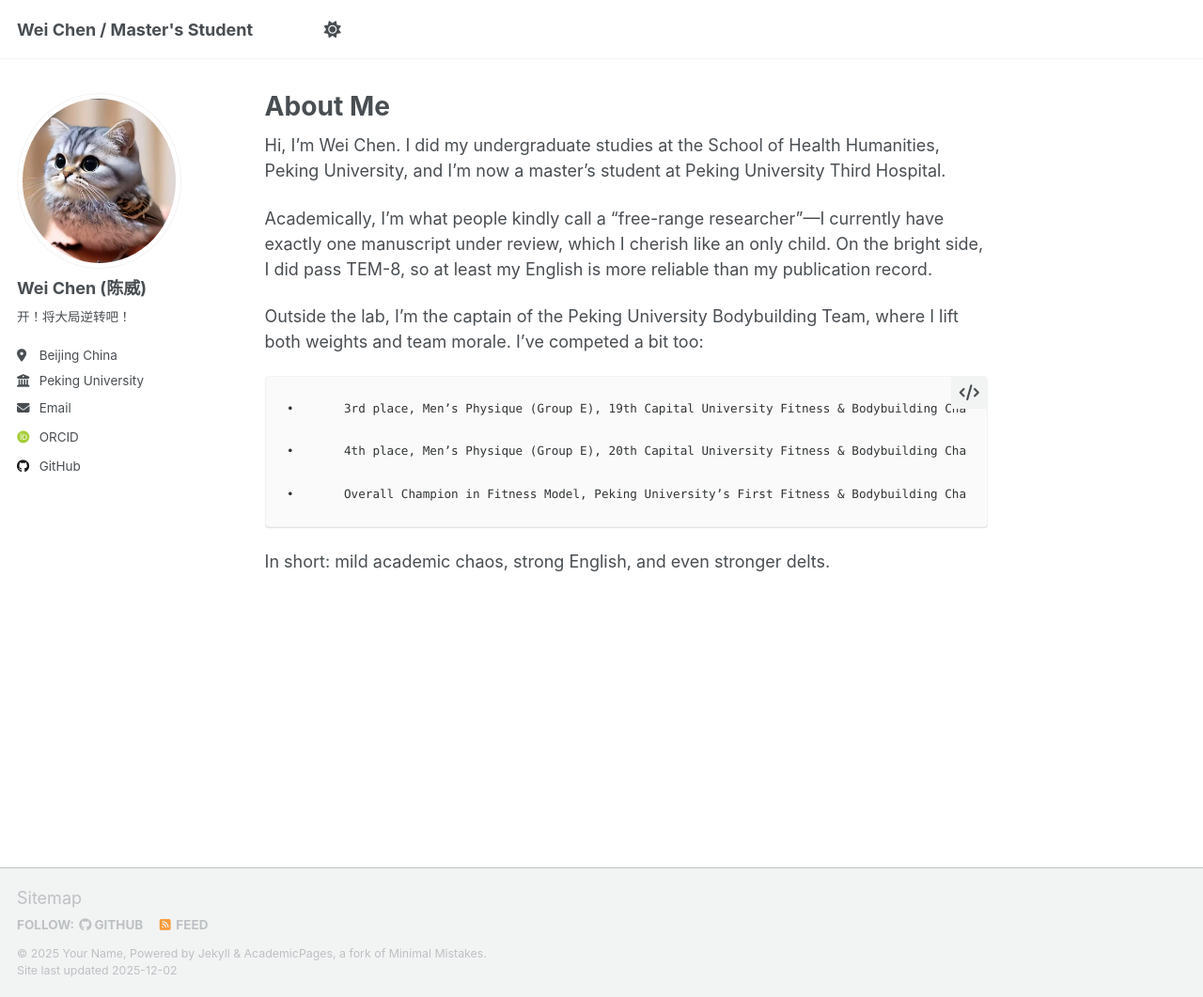
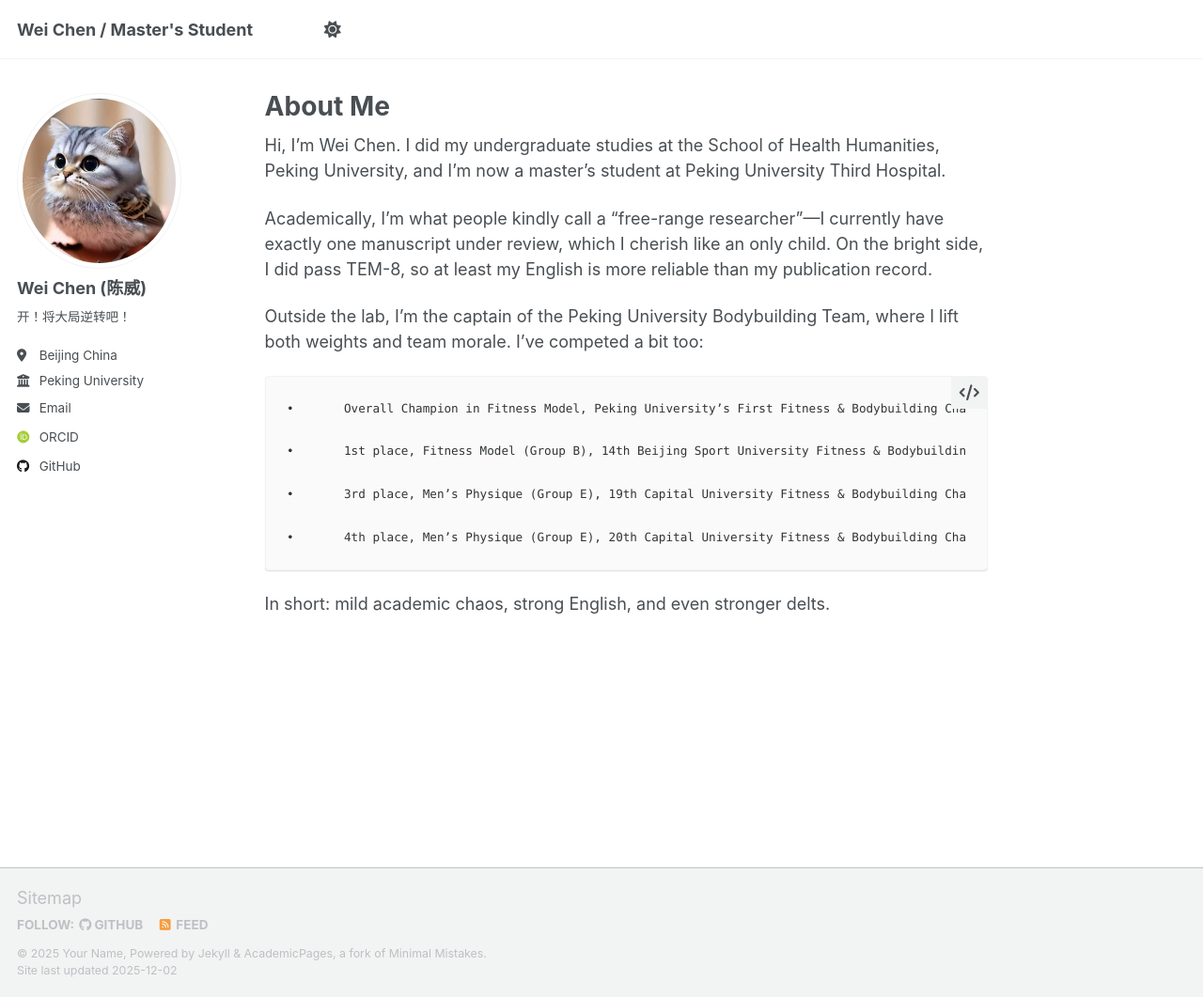
Before and after one commit to ChaoWeiorz/ChaoWeiorz.github.io, a Jekyll site: the page built from _pages/about.md, in a window 1280 px wide and 1061 px high. Shown: the whole window at 94% size. Built offline with Jekyll 4.4.1, drawn with Linux system fonts in a browser that asks for light colours; some web fonts are replaced; a script that is not in the unit is left out.

Commit message:
Update about.md

```diff
--- a/_pages/about.md
+++ b/_pages/about.md
@@ -13,10 +13,12 @@ Academically, I’m what people kindly call a “free-range researcher”—I cu
 
 Outside the lab, I’m the captain of the Peking University Bodybuilding Team, where I lift both weights and team morale. I’ve competed a bit too:
 
+	•	Overall Champion in Fitness Model, Peking University’s First Fitness & Bodybuilding Championships
+
+	•	1st place, Fitness Model (Group B), 14th Beijing Sport University Fitness & Bodybuilding Championships
+
 	•	3rd place, Men’s Physique (Group E), 19th Capital University Fitness & Bodybuilding Championships
 
 	•	4th place, Men’s Physique (Group E), 20th Capital University Fitness & Bodybuilding Championships
 
-	•	Overall Champion in Fitness Model, Peking University’s First Fitness & Bodybuilding Championships
-
 In short: mild academic chaos, strong English, and even stronger delts.
```
